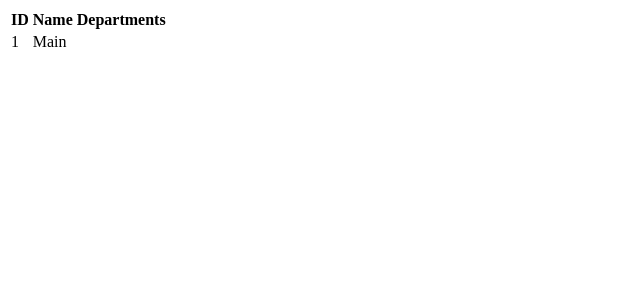
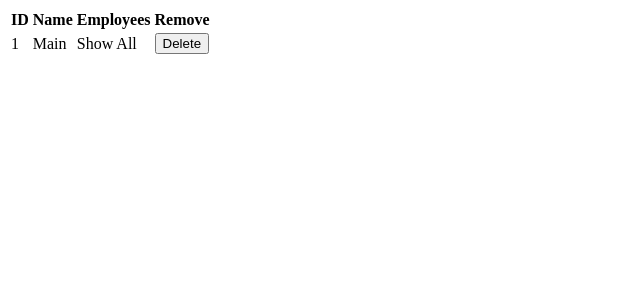
Before and after one commit to bchutchison/interview_ben, a Flask app: template templates/departments.html in a window 1280 px wide. Shown: the top 300 px of the page, without its empty margins (0-640 px from the left). Run offline with Flask 2, Linux system fonts and the light colour scheme; the template is opened without the code that fills it: values that come from a table or form of the project are taken from there, others are empty; data comes from the database, SQL or seed files in the repository.

Commit message:
companies and department.html minor layout changes

```diff
--- a/templates/companies.html
+++ b/templates/companies.html
@@ -7,12 +7,12 @@
     <th>ID</th>
     <th>Name</th>
     <th>Departments</th>
+    <th>Remove</th>
   </tr>
   <tr ng-repeat="company in companies">
     <td>{{company.id}}</td>
     <td>{{company.name}}</td>
-    <td>{{company.departments}}</td>
-    <td><a ng-href="#/company/{{company.id}}/departments/">Departments</a></td>
+    <td><a ng-href="#/company/{{company.id}}/departments/">Show All</a></td>
     <td><button ng-click="addCompany()">Delete</button></td>
   </tr>
 </table>
--- a/templates/departments.html
+++ b/templates/departments.html
@@ -6,11 +6,14 @@
   <tr>
     <th>ID</th>
     <th>Name</th>
-    <th>Departments</th>
+    <th>Employees</th>
+    <th>Remove</th>
   </tr>
   <tr ng-repeat="department in departments">
     <td>{{department.id}}</td>
     <td>{{department.name}}</td>
+    <td><a ng-href="#/company/{{company.id}}/departments/">Show All</a></td>
+    <td><button ng-click="addCompany()">Delete</button></td>
   </tr>
 </table>
 </div>
```
